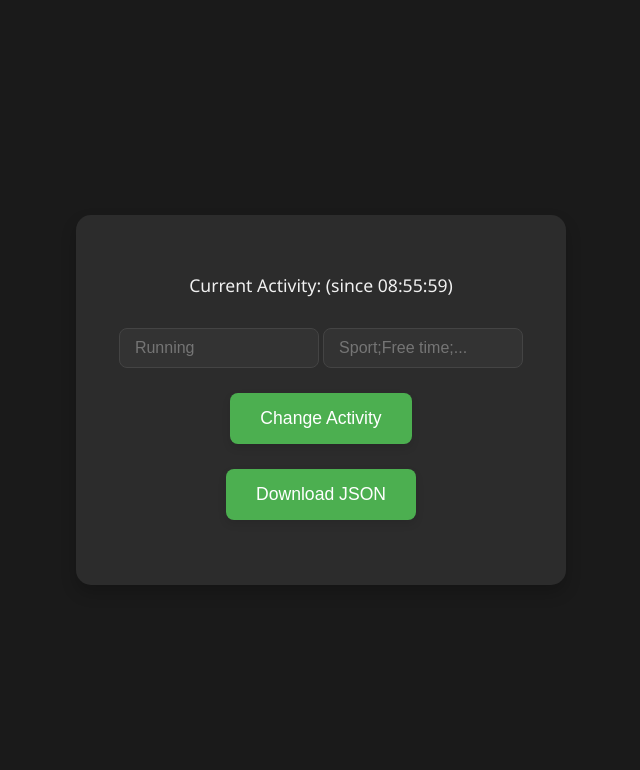
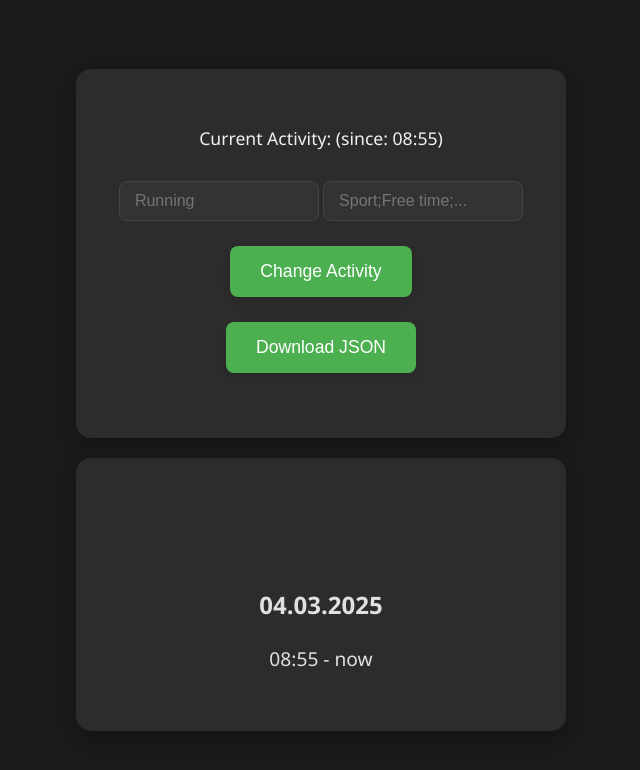
Before and after one commit to Stoniye/Time-Tracker, a plain HTML site: page index.html in a window 1280 px wide. Both pictures are taken after a click on the button "Change Activity". Shown: the whole page, without its empty margins (319-959 px from the left). Drawn offline with Linux system fonts and the light colour scheme.

Commit message:
Activity History

```diff
--- a/index.html
+++ b/index.html
@@ -23,6 +23,11 @@
         <button onclick="exportActivities()">Download JSON</button>
     </div>
 </div>
+
+<div class="container" id="activityHistory">
+
+</div>
+
 </body>
 <script src="script.js"></script>
 </html>
--- a/script.js
+++ b/script.js
@@ -32,9 +32,39 @@ function visualizeCurrentActivity() {
     let activities = loadActivitiesData();
     if (activities.length === 0) {return;}
     const lastActiveActivityIndex = activities.findIndex(activity => activity.endTime === null);
-    const startTime = new Date(activities[lastActiveActivityIndex].startTime);
-    const formattedTime = `${String(startTime.getHours()).padStart(2, '0')}:${String(startTime.getMinutes()).padStart(2, '0')}:${String(startTime.getSeconds()).padStart(2, '0')}`;
-    document.getElementById("currentActivity").innerText = "Current Activity: " + activities[lastActiveActivityIndex].activity + " (since " + formattedTime + ")"
+    document.getElementById("currentActivity").innerText = "Current Activity: " + activities[lastActiveActivityIndex].activity + " (since: " + formatTime(activities[lastActiveActivityIndex].startTime) + ")"
+
+    const historyContainer = document.getElementById("activityHistory");
+    historyContainer.innerHTML = ``;
+    let lastDate = null;
+    let endTime = null;
+
+    for (let i = 0; i < activities.length; i++) {
+        if(formatDate(activities[i].startTime) !== lastDate) {
+            historyContainer.innerHTML += `<p class="date-header">${formatDate(activities[i].startTime)}</p>`;
+            lastDate = formatDate(activities[i].startTime);
+        }
+
+        if (activities[i].endTime == null) {
+            endTime = "now";
+        } else{
+            endTime = formatTime(activities[i].endTime);
+        }
+
+        historyContainer.innerHTML += `
+            <p class="time-header">${formatTime(activities[i].startTime)} - ${endTime}</p>
+            <p class="activity-header">${activities[i].activity}</p>`;
+    }
+}
+
+function formatTime(time) {
+    const TimeVar = new Date(time);
+    return `${String(TimeVar.getHours()).padStart(2, '0')}:${String(TimeVar.getMinutes()).padStart(2, '0')}`;
+}
+
+function formatDate(time) {
+    const TimeVar = new Date(time);
+    return `${String(TimeVar.getDay()).padStart(2, '0')}.${String(TimeVar.getMonth()).padStart(2, '0')}.${String(TimeVar.getFullYear()).padStart(2, '0')}`;
 }
 
 function exportActivities() {
--- a/style.css
+++ b/style.css
@@ -3,11 +3,12 @@ body {
     color: #e0e0e0;
     font-family: 'Segoe UI', Tahoma, Geneva, Verdana, sans-serif;
     display: flex;
-    justify-content: center;
-    align-items: center;
     min-height: 100vh;
     margin: 0;
     transition: background-color 0.3s ease;
+    flex-direction: column;
+    justify-content: center;
+    align-items: center;
 }
 
 .container {
@@ -18,6 +19,7 @@ body {
     text-align: center;
     width: 50%;
     max-width: 410px;
+    margin: 10px;
 }
 
 .container-item {
@@ -28,6 +30,20 @@ body {
     font-size: 1.1rem;
     margin-bottom: 10px;
     color: #f0f0f0;
+}
+
+.date-header{
+    margin-top: 90px;
+    font-size: 1.5rem;
+    font-weight: bold;
+}
+
+.time-header{
+    font-size: 1.2rem;
+}
+
+.activity-header{
+    font-size: 1rem;
 }
 
 .container-item input{
```
